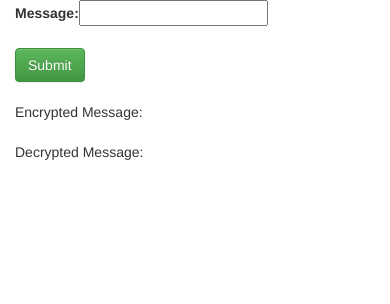
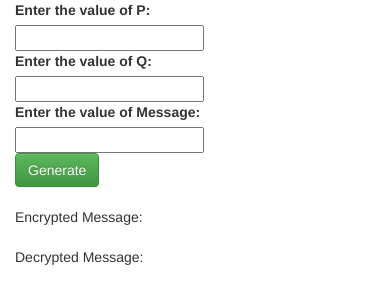
Before and after one commit to sayami007/rsa_js, a plain HTML site: page index.html in a window 390 px wide. Drawn offline with nearby package versions, Linux system fonts and the light colour scheme.

Commit message:
Getting value of p and q from user

```diff
--- a/index.html
+++ b/index.html
@@ -1,17 +1,41 @@
 <html>
 <head>
-    <link rel="stylesheet" href="https://maxcdn.bootstrapcdn.com/bootstrap/3.3.7/css/bootstrap.min.css" integrity="sha384-BVYiiSIFeK1dGmJRAkycuHAHRg32OmUcww7on3RYdg4Va+PmSTsz/K68vbdEjh4u" crossorigin="anonymous">
-    <link rel="stylesheet" href="https://maxcdn.bootstrapcdn.com/bootstrap/3.3.7/css/bootstrap-theme.min.css" integrity="sha384-rHyoN1iRsVXV4nD0JutlnGaslCJuC7uwjduW9SVrLvRYooPp2bWYgmgJQIXwl/Sp" crossorigin="anonymous">
-    <script src="https://maxcdn.bootstrapcdn.com/bootstrap/3.3.7/js/bootstrap.min.js" integrity="sha384-Tc5IQib027qvyjSMfHjOMaLkfuWVxZxUPnCJA7l2mCWNIpG9mGCD8wGNIcPD7Txa" crossorigin="anonymous"></script>
+    <link rel="stylesheet" href="https://maxcdn.bootstrapcdn.com/bootstrap/3.3.7/css/bootstrap.min.css"
+          integrity="sha384-BVYiiSIFeK1dGmJRAkycuHAHRg32OmUcww7on3RYdg4Va+PmSTsz/K68vbdEjh4u" crossorigin="anonymous">
+    <link rel="stylesheet" href="https://maxcdn.bootstrapcdn.com/bootstrap/3.3.7/css/bootstrap-theme.min.css"
+          integrity="sha384-rHyoN1iRsVXV4nD0JutlnGaslCJuC7uwjduW9SVrLvRYooPp2bWYgmgJQIXwl/Sp" crossorigin="anonymous">
+    <script src="https://maxcdn.bootstrapcdn.com/bootstrap/3.3.7/js/bootstrap.min.js"
+            integrity="sha384-Tc5IQib027qvyjSMfHjOMaLkfuWVxZxUPnCJA7l2mCWNIpG9mGCD8wGNIcPD7Txa"
+            crossorigin="anonymous"></script>
 </head>
 <body>
 <div class="container">
+    <div class="row">
+        <div class="col-md-3">
+            <label for="p">Enter the value of P: </label>
+        </div>
+        <div class="col-md-9">
+            <input class="input" type="number" name="message" id="p"/>
+        </div>
+    </div>
+    <div class="row">
+        <div class="col-md-3">
+            <label for="q">Enter the value of Q: </label>
+        </div>
+        <div class="col-md-9">
+            <input class="input" type="number" name="message" id="q"/>
+        </div>
+    </div>
+    <div class="row">
+        <div class="col-md-3">
+            <label for="message">Enter the value of Message: </label>
+        </div>
+        <div class="col-md-9">
+            <input class="input" type="number" name="message" id="message"/>
+        </div>
+    </div>
     <div>
-        <label for="message">Message: </label><input class="input" type="number" name="message" id="message"/>
-    </div>
-    <br/>
-    <div>
-        <input type="submit" class="btn btn-success" onclick="getEncryption()">
+        <input type="submit" name="Generate" value="Generate" class="btn btn-success" onclick="getEncryption()">
     </div>
     <br/>
 
--- a/main.js
+++ b/main.js
@@ -1,11 +1,3 @@
-var p = 11;
-var q = 3;
-var e = 3;
-var d = 7;
-
-var phi = (p - 1) * (q - 1);
-var n = p * q;
-
 function getRandomNumber() {
     return Math.floor(Math.random() * 1000) + 1;
 }
@@ -19,18 +11,16 @@ function gcd(p, q) {
 }
 
 
-function getPower(a, b) {
-
-
-}
-
-
 function getEncryption() {
+    var p = document.querySelector("#p").value;
+    var q = document.querySelector("#q").value;
+    var phi = (p - 1) * (q - 1);
+    var n = p * q;
+    var e = 3;
+    var d = 7;
     var Message = document.querySelector("#message").value;
     var encryptMessage = Math.pow(Message, e) % n;
     var decryptMessage = Math.pow(encryptMessage, d) % n;
     document.querySelector("#encrypt").innerHTML = encryptMessage;
     document.querySelector("#decrypt").innerHTML = decryptMessage;
-
-
 }
```
